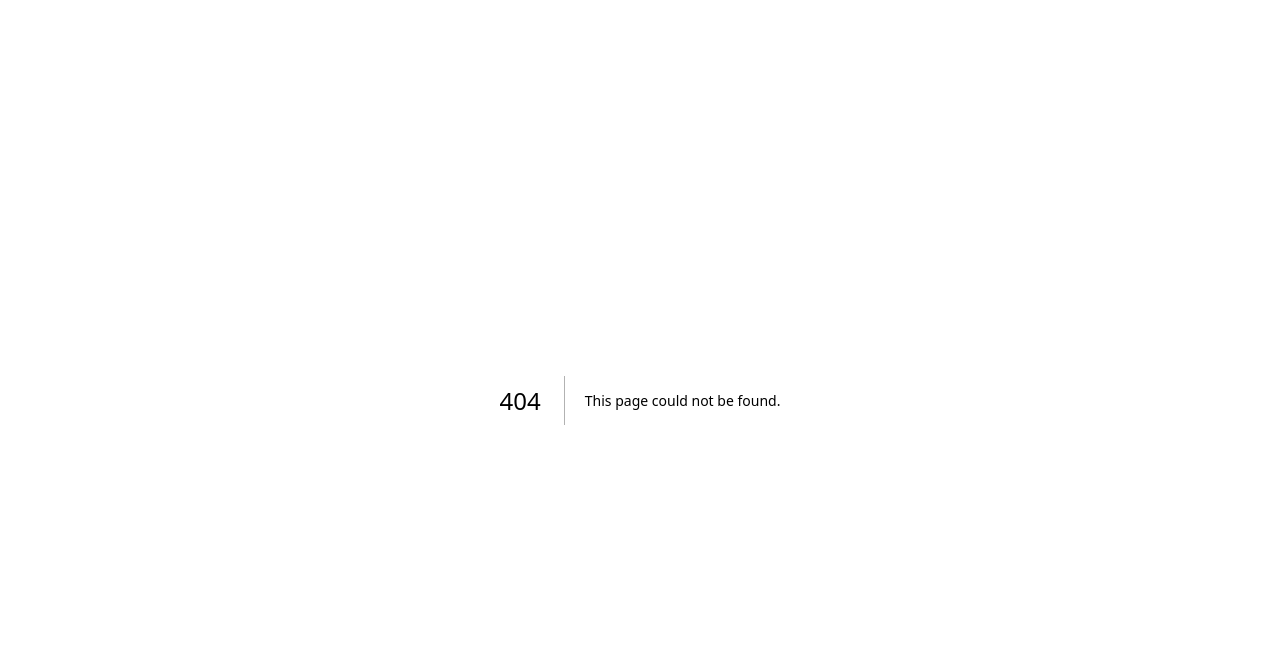
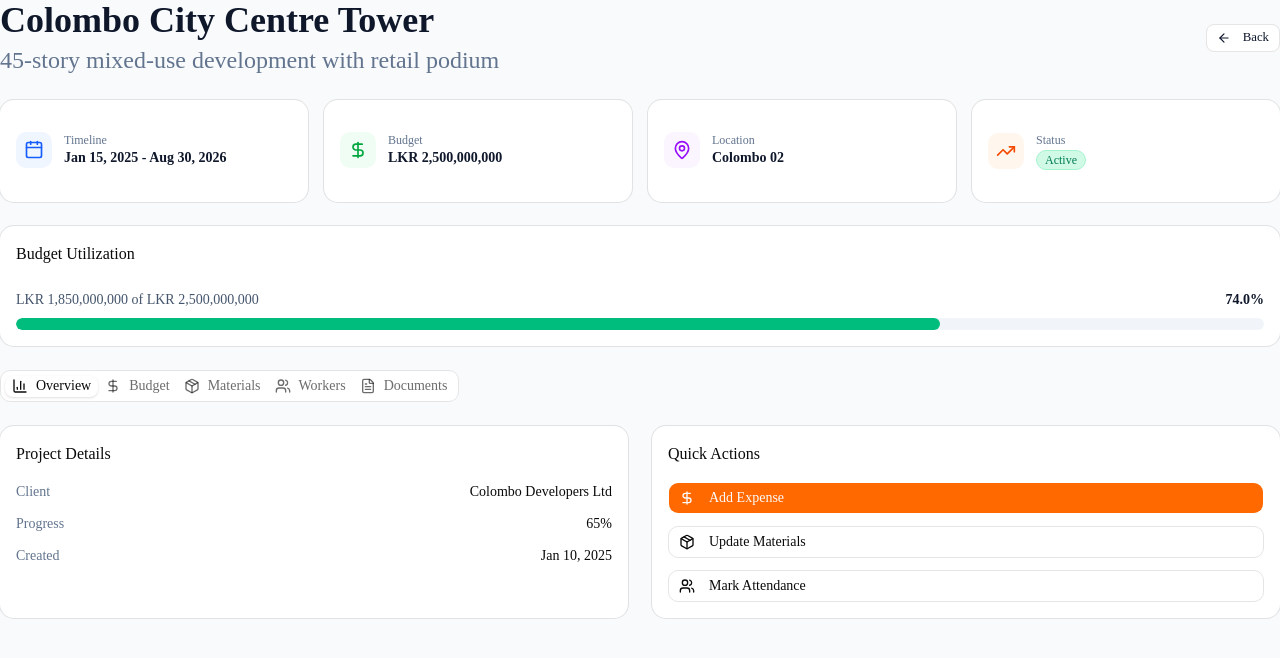
Before and after one commit to supunyasanthaofficial/construction-pm, a Next.js app: page /projects/1 in a window 1280 px wide. Before the commit this address had no page. Shown: the top 658 px of the page. Built offline with nearby package versions, Linux system fonts and the light colour scheme.

Commit message:
Update project id page.

```diff
--- /dev/null
+++ b/app/projects/[id]/page.tsx
@@ -0,0 +1,275 @@
+"use client";
+
+import { useParams } from "next/navigation";
+import Link from "next/link";
+import { mockProjects } from "@/lib/mock-data";
+import { PageHeader } from "@/components/shared/page-header";
+import { StatusBadge } from "@/components/shared/status-badge";
+import { Button } from "@/components/ui/button";
+import { Card, CardContent, CardHeader, CardTitle } from "@/components/ui/card";
+import { Tabs, TabsContent, TabsList, TabsTrigger } from "@/components/ui/tabs";
+// import { Badge } from "@/components/ui/badge";
+import { formatCurrency, formatDate } from "@/lib/utils";
+import {
+  ArrowLeft,
+  Calendar,
+  MapPin,
+  Users,
+  DollarSign,
+  TrendingUp,
+  Package,
+  FileText,
+  BarChart3,
+} from "lucide-react";
+
+export default function ProjectDetailPage() {
+  const params = useParams();
+  const project = mockProjects.find((p) => p.id === params.id);
+
+  if (!project) {
+    return (
+      <div className="flex flex-col items-center justify-center py-16">
+        <h2 className="text-xl font-semibold text-slate-900">
+          Project not found
+        </h2>
+        <Link href="/projects" className="mt-4">
+          <Button variant="outline">Back to Projects</Button>
+        </Link>
+      </div>
+    );
+  }
+
+  const budgetUtilization = (project.totalExpenses / project.budget) * 100;
+
+  return (
+    <div className="space-y-6">
+      <PageHeader title={project.name} description={project.description}>
+        <Link href="/projects">
+          <Button variant="outline" size="sm">
+            <ArrowLeft className="h-4 w-4 mr-2" />
+            Back
+          </Button>
+        </Link>
+      </PageHeader>
+
+      {/* Project Info Cards */}
+      <div className="grid grid-cols-1 sm:grid-cols-2 lg:grid-cols-4 gap-4">
+        <Card>
+          <CardContent className="p-4 flex items-center gap-3">
+            <div className="rounded-lg bg-blue-50 p-2">
+              <Calendar className="h-5 w-5 text-blue-600" />
+            </div>
+            <div>
+              <p className="text-xs text-slate-500">Timeline</p>
+              <p className="text-sm font-semibold text-slate-900">
+                {formatDate(project.startDate)} - {formatDate(project.endDate)}
+              </p>
+            </div>
+          </CardContent>
+        </Card>
+
+        <Card>
+          <CardContent className="p-4 flex items-center gap-3">
+            <div className="rounded-lg bg-green-50 p-2">
+              <DollarSign className="h-5 w-5 text-green-600" />
+            </div>
+            <div>
+              <p className="text-xs text-slate-500">Budget</p>
+              <p className="text-sm font-semibold text-slate-900">
+                {formatCurrency(project.budget)}
+              </p>
+            </div>
+          </CardContent>
+        </Card>
+
+        <Card>
+          <CardContent className="p-4 flex items-center gap-3">
+            <div className="rounded-lg bg-purple-50 p-2">
+              <MapPin className="h-5 w-5 text-purple-600" />
+            </div>
+            <div>
+              <p className="text-xs text-slate-500">Location</p>
+              <p className="text-sm font-semibold text-slate-900">
+                {project.location}
+              </p>
+            </div>
+          </CardContent>
+        </Card>
+
+        <Card>
+          <CardContent className="p-4 flex items-center gap-3">
+            <div className="rounded-lg bg-orange-50 p-2">
+              <TrendingUp className="h-5 w-5 text-orange-600" />
+            </div>
+            <div>
+              <p className="text-xs text-slate-500">Status</p>
+              <StatusBadge status={project.status} className="mt-0.5" />
+            </div>
+          </CardContent>
+        </Card>
+      </div>
+
+      {/* Budget Progress */}
+      <Card>
+        <CardHeader className="pb-2">
+          <CardTitle className="text-base">Budget Utilization</CardTitle>
+        </CardHeader>
+        <CardContent>
+          <div className="flex items-center justify-between mb-2">
+            <span className="text-sm text-slate-600">
+              {formatCurrency(project.totalExpenses)} of{" "}
+              {formatCurrency(project.budget)}
+            </span>
+            <span className="text-sm font-semibold text-slate-900">
+              {budgetUtilization.toFixed(1)}%
+            </span>
+          </div>
+          <div className="w-full h-3 bg-slate-100 rounded-full overflow-hidden">
+            <div
+              className={`h-full rounded-full transition-all ${
+                budgetUtilization > 90
+                  ? "bg-red-500"
+                  : budgetUtilization > 75
+                    ? "bg-amber-500"
+                    : "bg-emerald-500"
+              }`}
+              style={{ width: `${Math.min(budgetUtilization, 100)}%` }}
+            />
+          </div>
+        </CardContent>
+      </Card>
+
+      {/* Tabs */}
+      <Tabs defaultValue="overview" className="space-y-4">
+        <TabsList className="bg-white border rounded-lg p-1">
+          <TabsTrigger value="overview" className="gap-2">
+            <BarChart3 className="h-4 w-4" />
+            Overview
+          </TabsTrigger>
+          <TabsTrigger value="budget" className="gap-2">
+            <DollarSign className="h-4 w-4" />
+            Budget
+          </TabsTrigger>
+          <TabsTrigger value="materials" className="gap-2">
+            <Package className="h-4 w-4" />
+            Materials
+          </TabsTrigger>
+          <TabsTrigger value="workers" className="gap-2">
+            <Users className="h-4 w-4" />
+            Workers
+          </TabsTrigger>
+          <TabsTrigger value="documents" className="gap-2">
+            <FileText className="h-4 w-4" />
+            Documents
+          </TabsTrigger>
+        </TabsList>
+
+        <TabsContent value="overview">
+          <div className="grid grid-cols-1 lg:grid-cols-2 gap-6">
+            <Card>
+              <CardHeader>
+                <CardTitle className="text-base">Project Details</CardTitle>
+              </CardHeader>
+              <CardContent className="space-y-3">
+                <div className="flex justify-between">
+                  <span className="text-sm text-slate-500">Client</span>
+                  <span className="text-sm font-medium">
+                    {project.clientName}
+                  </span>
+                </div>
+                <div className="flex justify-between">
+                  <span className="text-sm text-slate-500">Progress</span>
+                  <span className="text-sm font-medium">
+                    {project.progress}%
+                  </span>
+                </div>
+                <div className="flex justify-between">
+                  <span className="text-sm text-slate-500">Created</span>
+                  <span className="text-sm font-medium">
+                    {formatDate(project.createdAt)}
+                  </span>
+                </div>
+              </CardContent>
+            </Card>
+
+            <Card>
+              <CardHeader>
+                <CardTitle className="text-base">Quick Actions</CardTitle>
+              </CardHeader>
+              <CardContent className="space-y-3">
+                <Button className="w-full justify-start bg-orange-500 hover:bg-orange-600">
+                  <DollarSign className="h-4 w-4 mr-2" />
+                  Add Expense
+                </Button>
+                <Button variant="outline" className="w-full justify-start">
+                  <Package className="h-4 w-4 mr-2" />
+                  Update Materials
+                </Button>
+                <Button variant="outline" className="w-full justify-start">
+                  <Users className="h-4 w-4 mr-2" />
+                  Mark Attendance
+                </Button>
+              </CardContent>
+            </Card>
+          </div>
+        </TabsContent>
+
+        <TabsContent value="budget">
+          <Card>
+            <CardContent className="p-12 text-center">
+              <DollarSign className="h-12 w-12 text-slate-300 mx-auto mb-4" />
+              <h3 className="text-lg font-semibold text-slate-700">
+                Budget Details
+              </h3>
+              <p className="text-sm text-slate-500 mt-1">
+                Detailed budget breakdown coming soon
+              </p>
+            </CardContent>
+          </Card>
+        </TabsContent>
+
+        <TabsContent value="materials">
+          <Card>
+            <CardContent className="p-12 text-center">
+              <Package className="h-12 w-12 text-slate-300 mx-auto mb-4" />
+              <h3 className="text-lg font-semibold text-slate-700">
+                Materials Tracking
+              </h3>
+              <p className="text-sm text-slate-500 mt-1">
+                Material inventory management coming soon
+              </p>
+            </CardContent>
+          </Card>
+        </TabsContent>
+
+        <TabsContent value="workers">
+          <Card>
+            <CardContent className="p-12 text-center">
+              <Users className="h-12 w-12 text-slate-300 mx-auto mb-4" />
+              <h3 className="text-lg font-semibold text-slate-700">
+                Worker Management
+              </h3>
+              <p className="text-sm text-slate-500 mt-1">
+                Worker attendance and management coming soon
+              </p>
+            </CardContent>
+          </Card>
+        </TabsContent>
+
+        <TabsContent value="documents">
+          <Card>
+            <CardContent className="p-12 text-center">
+              <FileText className="h-12 w-12 text-slate-300 mx-auto mb-4" />
+              <h3 className="text-lg font-semibold text-slate-700">
+                Documents
+              </h3>
+              <p className="text-sm text-slate-500 mt-1">
+                Document storage and management coming soon
+              </p>
+            </CardContent>
+          </Card>
+        </TabsContent>
+      </Tabs>
+    </div>
+  );
+}
```
